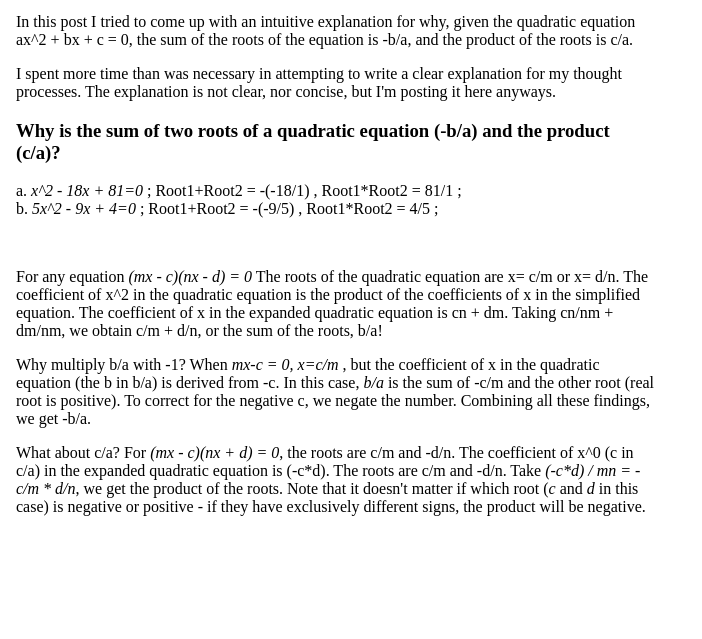
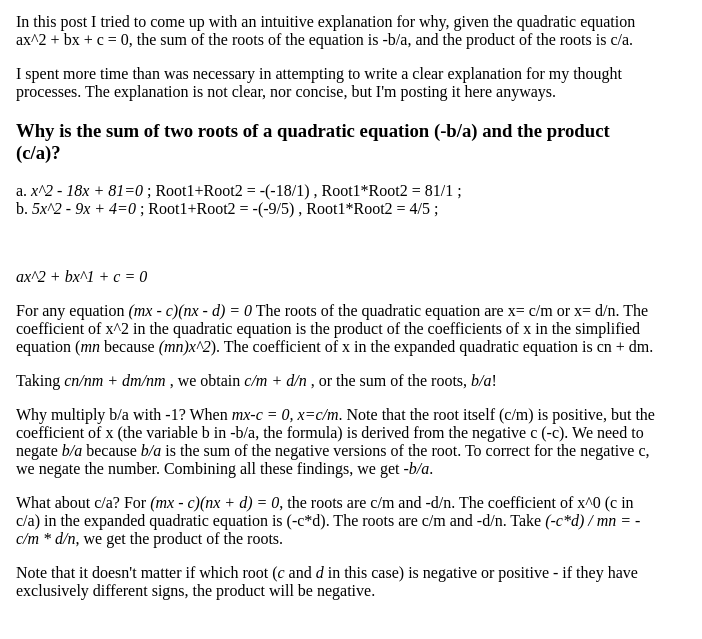
Before and after one commit to jeffHasBugs/pages, a plain HTML site: page blog/2022_sum_and_product.html in a window 1280 px wide. Shown: the part 135-774 px from the top of the page, without its empty margins (0-702 px from the left). Drawn offline with Linux system fonts and the light colour scheme.

Commit message:
Update text

```diff
--- a/blog/2022_sum_and_product.html
+++ b/blog/2022_sum_and_product.html
@@ -28,22 +28,33 @@
         </p>
 
         <br>
+
         <p>
-	For any equation <i>(mx - c)(nx - d) = 0</i> The roots of the quadratic equation are </i> x= c/m or x= d/n. </i>
-	The coefficient of x^2 in the quadratic equation is the product of the coefficients of x in the simplified equation.
-	The coefficient of x in the expanded quadratic equation is cn + dm. Taking  cn/nm + dm/nm, we obtain c/m + d/n,
-        or the sum of the roots, b/a!
+        <i>ax^2 + bx^1 + c = 0</i>
         </p>
 
         <p>
-	Why multiply b/a with -1? When <i>mx-c = 0, x=c/m</i> , but the coefficient of x in the quadratic equation (the b in b/a) is
-        derived from -c. In this case, <i>b/a</i> is the sum of -c/m and the other root (real root is positive). To correct for the
-        negative c, we negate the number. Combining all these findings, we get -b/a.
+	For any equation <i>(mx - c)(nx - d) = 0</i> The roots of the quadratic equation are </i> x= c/m or x= d/n. </i>
+	The coefficient of x^2 in the quadratic equation is the product of the coefficients of x in the simplified equation
+        (<i>mn</i> because <i>(mn)x^2</i>). The coefficient of x in the expanded quadratic equation is cn + dm.
+        </p>
+
+        <p>
+        Taking <i> cn/nm + dm/nm </i>, we obtain <i> c/m + d/n </i>, or the sum of the roots, <i>b/a</i>!
+        </p>
+
+        <p>
+	Why multiply b/a with -1? When <i>mx-c = 0, x=c/m</i>. Note that the root itself (c/m) is positive, but the coefficient of x
+        (the variable b in -b/a, the formula) is derived from the negative c (-c). We need to negate <i>b/a</i> because <i>b/a</i> is the sum
+        of the negative versions of the root. To correct for the negative c, we negate the number. Combining all these findings, we get <i>-b/a</i>.
         </p>
 
         <p>
         What about c/a? For <i>(mx - c)(nx + d) = 0</i>, the roots are c/m and -d/n. The coefficient of x^0 (c in c/a) in the expanded
         quadratic equation is (-c*d). The roots are c/m and -d/n. Take <i>(-c*d) / mn = -c/m * d/n</i>, we get the product of the roots.
+        </p>
+
+        <p>
         Note that it doesn't matter if which root (<i>c</i> and <i>d</i> in this case) is negative or positive - if they have exclusively
         different signs, the product will be negative.
         </p>
```
